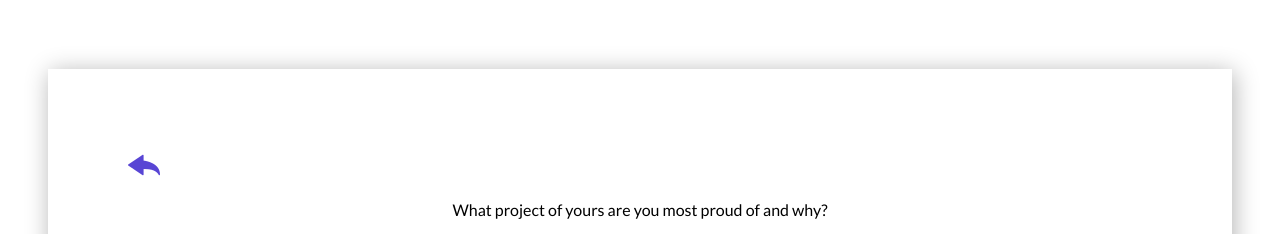
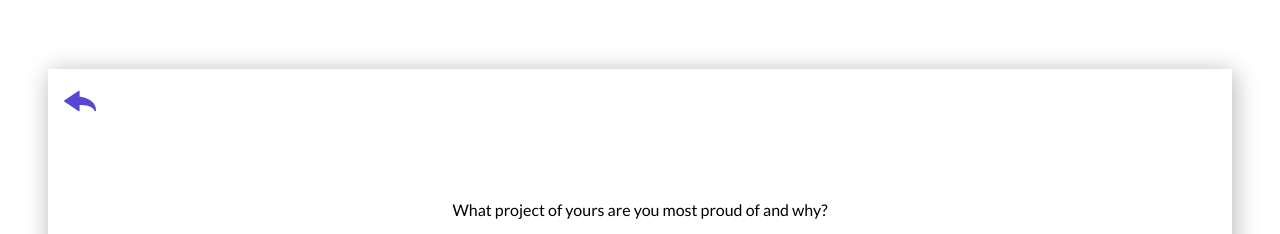
Before and after one commit to kelsiebesingeryeh/interview-prep-flashcards, a React (Create React App) app: page /behavioral in a window 1280 px wide. Shown: the part 144-378 px from the top of the page. Built offline with nearby package versions, Linux system fonts and the light colour scheme.

Commit message:
Add back button to top left corner

```diff
--- a/src/Components/Flashcards/Flashcards.css
+++ b/src/Components/Flashcards/Flashcards.css
@@ -29,3 +29,9 @@
     cursor: not-allowed;
     opacity: 0.5;
 }
+
+.backButton {
+    position: relative;
+    bottom: 4rem;
+    right: 4rem;
+}
--- a/src/Components/Flashcards/Flashcards.js
+++ b/src/Components/Flashcards/Flashcards.js
@@ -52,9 +52,11 @@ const Flashcards = ({
   return (
     <>
       <div className="flashcardsContainer">
-        <Link to={category === 'technical' ? `/technical` : category === 'behavioral' ? '/' : ''}>
-          <img src={backArrow} alt="back-arrow" />
-        </Link>
+        <div className='backButton'>
+          <Link to={category === 'technical' ? `/technical` : category === 'behavioral' ? '/' : ''}>
+            <img src={backArrow} alt="back-arrow" />
+          </Link>
+        </div>
         <p className="question">{currentCard.question}</p>
         <span className="arrowStyling">
           {!lastCard && (
```
